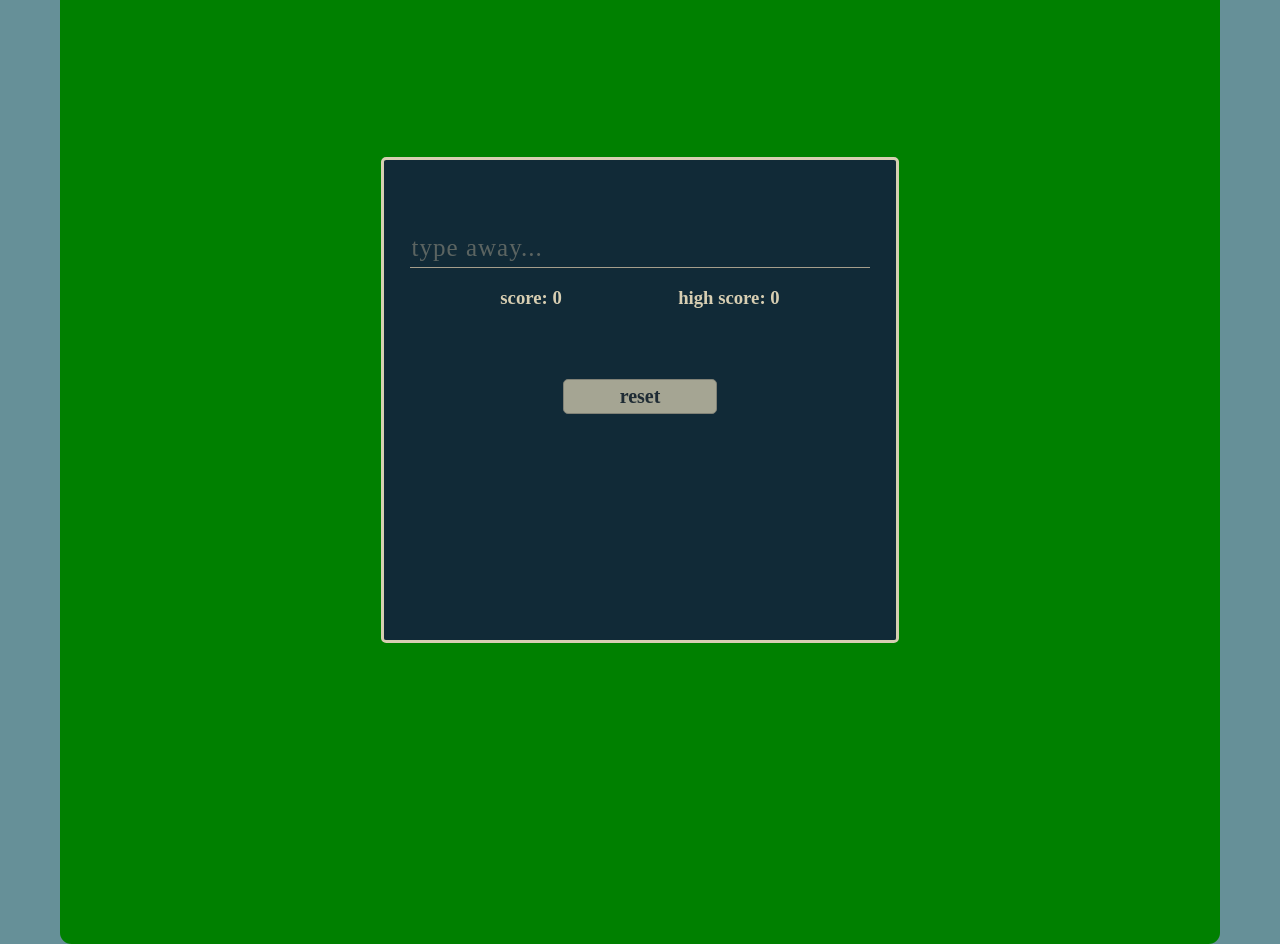
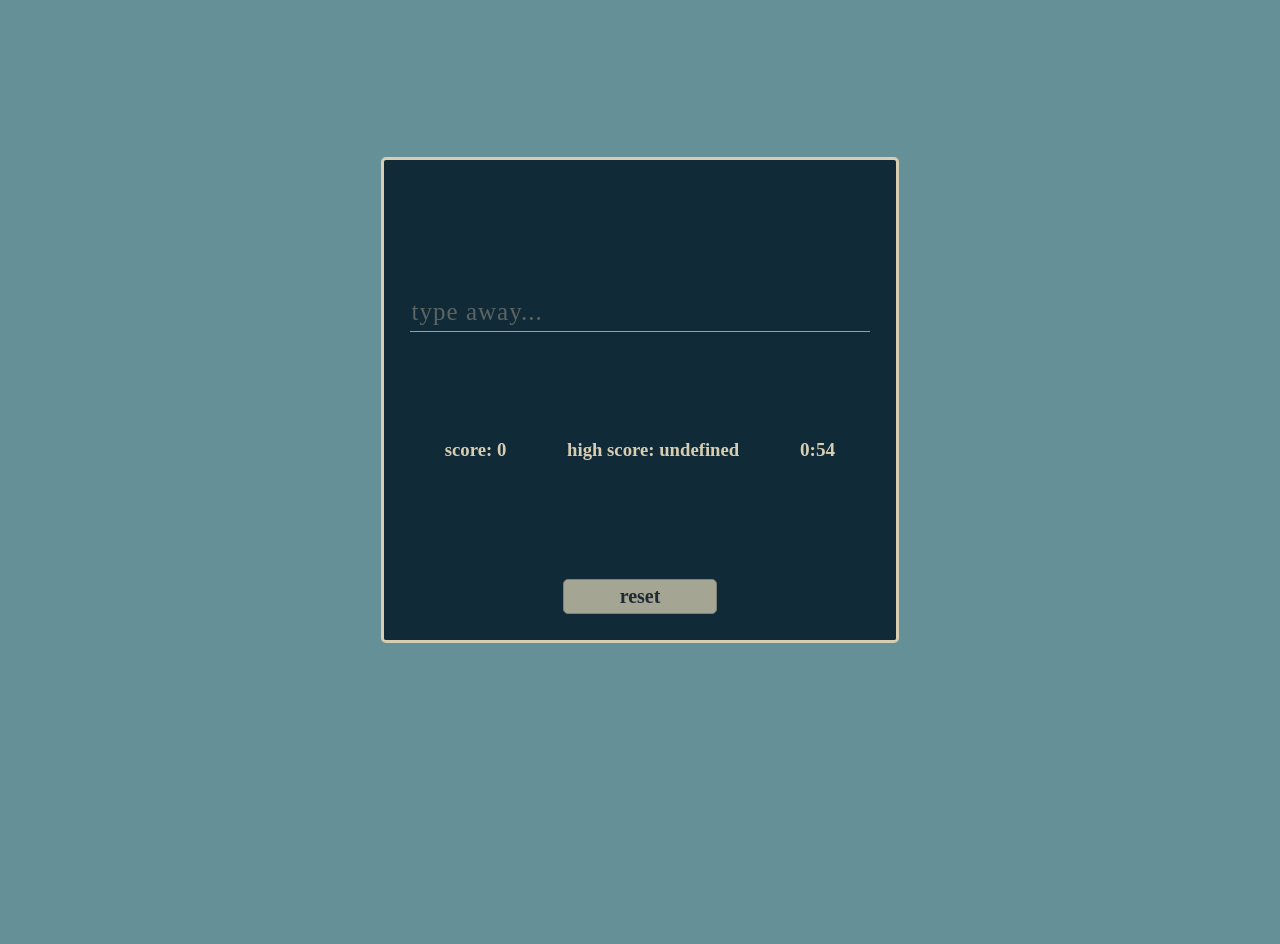
Before and after one commit to NoahAldhous/just-my-type, a React (Create React App) app in the folder my-app/: page / in a window 1280 px wide. After the commit the page ends 800 px from the top, so only its background shows below. Built offline with nearby package versions, Linux system fonts and the light colour scheme; no server answers; a web font is replaced by a local one.

Commit message:
timer added, full reset enabled, high score saved locally

```diff
--- a/my-app/src/components/App/App.css
+++ b/my-app/src/components/App/App.css
@@ -13,21 +13,11 @@ body {
   align-items: center;
 }
 
-.Timer{
-  position: absolute;
-  z-index: 0;
-  width: 40vw;
-  height: 60vh;
-  background-color: green;
-  animation-duration: 60s;
-  animation-name: Timer;
-  border-radius: 1%;
-}
-
 .Container {
   z-index: 1;
   display: flex;
   flex-direction: column;
+  justify-content: space-between;
   background-color: #112a37;
   height: 60vh;
   width: 40vw;
@@ -39,30 +29,29 @@ body {
 .Word-Container {
   padding-top: 1%;
   padding-left: 5%;
+  display: flex;
+  flex-direction: column;
+
 }
 
 .Button-Container {
   display: flex;
-  margin-top: 5%;
+  margin-top: 1%;
   justify-content: space-evenly;
 }
 
 .Score-Container{
   display: flex;
   justify-content: space-evenly;
+  margin-top: 4%;
 }
 
 .Score{
   color: #d7ceb2;
+  margin: 0;
 }
 
 .Highscore{
   color: #d7ceb2;
+  margin: 0;
 }
-
-@keyframes Timer{
-  0% {width: 100vw;
-      height: 150vh}
-  100% {width: 40vw;
-    height: 60vh}
-}
--- a/my-app/src/components/App/App.js
+++ b/my-app/src/components/App/App.js
@@ -4,12 +4,15 @@ import "./App.css";
 import Input from "../Input/Input.js";
 import Button from "../Button/Button.js";
 import Header from "../Header/Header.js";
+import Timer from "../CountdownTimer/CountdownTimer";
 
 function App() {
   //set default state of word, input box, score and high score
   const [word, setWord] = useState("");
   const [score, setScore] = useState(0);
-  const [highScore, setHighScore] = useState(0)
+  const [highScore, setHighScore] = useState(localStorage.localScore)
+  const [seconds, setSeconds ] =  useState(59);
+  localStorage.setItem('localScore', highScore)
 
   //fetch request for random word API
   async function getWord() {
@@ -24,22 +27,6 @@ function App() {
   useEffect(() => {
     getWord();
   },[]);
-
-  // //function that is called onKeyDown in Input component
-  // function handleKey(e) {
-  //   //if key pressed is the enter key and user inputted word
-  //   //matches the random word-
-  //   if (e.key === "Enter" && userInput === word) {
-  //     //fetch a new word
-  //     getWord();
-  //     //reset the user input state
-  //     setUserInput("");
-  //     //increase wordCounter by one
-  //     setScore(score + 1);
-  //     //and reset the text in the input field
-  //     document.querySelector("input").value = "";
-  //   }
-  // }
 
   //function that is called whenever input field value changes (i.e as user types)
   function handleChange(e) {
@@ -72,7 +59,6 @@ function App() {
 
   return (
     <main className= "Main">
-        <div className = "Timer"></div>
           <div className= "Container">
             <div className= "Word-Container">
               <Header word={word} />
@@ -80,10 +66,11 @@ function App() {
             <Input handleChange={handleChange}  />
             <section className = "Score-Container">
               <h3 className = "Score">score: {score}</h3>
-              <h3 className = "Highscore">high score: {highScore}</h3>
+              <h3 className = "Highscore">high score: {localStorage.getItem('localScore')}</h3>
+              <Timer seconds = {seconds} setSeconds = {setSeconds} score ={score} highScore = {highScore} setHighScore = {setHighScore} />
             </section>
             <span className= "Button-Container">
-              <Button text={"reset"} getWord= {getWord} score = {score} setScore = {setScore} highScore={highScore} setHighScore = {setHighScore} />
+              <Button text={"reset"} getWord= {getWord} score = {score} setScore = {setScore} highScore={highScore} setHighScore = {setHighScore} setSeconds = {setSeconds}/>
             </span>
           </div>
     </main>
--- a/my-app/src/components/Button/Button.js
+++ b/my-app/src/components/Button/Button.js
@@ -1,8 +1,16 @@
 import "./Button.css";
 
-function Button({ text, getWord, score, setScore, highScore, setHighScore}) {
+function Button({ text, getWord, score, setScore, highScore, setHighScore, setSeconds}) {
+
+  var input = document.querySelector(".Input-field")
 
     function handleClick(){
+      if(score > highScore){
+        setHighScore(score)
+        localStorage.setItem('localScore', highScore)
+      }
+        input.disabled = false
+        setSeconds(59)
         setScore(0)
         getWord()
 
--- /dev/null
+++ b/my-app/src/components/CountdownTimer/CountdownTimer.css
@@ -0,0 +1,15 @@
+.time-up-text{
+    font-family: inherit;
+    color: #d7ceb2;
+    font-size: 1.5vw;
+    margin:0;
+    font-weight: bold;
+}
+
+.the-countdown-text{
+    font-family: inherit;
+    font-size: 1.5vw;
+    color: #d7ceb2;
+    margin: 0;
+    font-weight: bold;
+}
--- /dev/null
+++ b/my-app/src/components/CountdownTimer/CountdownTimer.js
@@ -0,0 +1,46 @@
+import { useEffect } from 'react'
+import './CountdownTimer.css';
+
+
+const Timer = (props) => {
+    var input = document.querySelector(".Input-field")
+    var header = document.querySelector(".Header")
+    const {seconds, setSeconds, score, highScore, setHighScore} = props;
+
+
+    useEffect(()=>{
+    let myInterval = setInterval(() => {
+            if (seconds > 0) {
+                setSeconds(seconds - 1);
+            }
+            if (seconds === 0) {
+                clearInterval(myInterval)
+                if(score > highScore){
+                        setHighScore(score)
+                        localStorage.setItem('localScore', highScore)
+                    }
+                header.classList.remove("Header--incorrect")
+                input.disabled = true;
+                input.value = '';
+
+            }
+        }, 1000)
+        return ()=> {
+            clearInterval(myInterval);
+          };
+    });
+
+
+    return (
+        <div className='the-countdown-component'>
+        { seconds === 0
+            ? <div className='time-up-text'>try again?</div>
+            : <div className='countdown-prog-container'>
+            <p className='the-countdown-text' > 0:{seconds < 10 ?  `0${seconds}` : seconds}</p>
+            </div>
+        }
+        </div>
+    )
+}
+
+export default Timer;
--- a/my-app/src/components/Header/Header.css
+++ b/my-app/src/components/Header/Header.css
@@ -1,9 +1,11 @@
 .Header {
     color: #d7ceb2;
-    font-size: 4vw;
+    font-size: 10vh;
     letter-spacing: 1px;
-    transition: 0.5s
-      }
+    transition: 0.5s;
+    margin-top: 5%;
+    margin-bottom: 1%;
+}
 
 .Header--incorrect {
     color:red
--- a/my-app/src/components/Input/Input.css
+++ b/my-app/src/components/Input/Input.css
@@ -7,7 +7,7 @@
 
 
 .Input-field{
-    margin-top: 5%;
+    margin-top: 3%;
     margin-right: 5%;
     outline: transparent;
     border: none;
```
